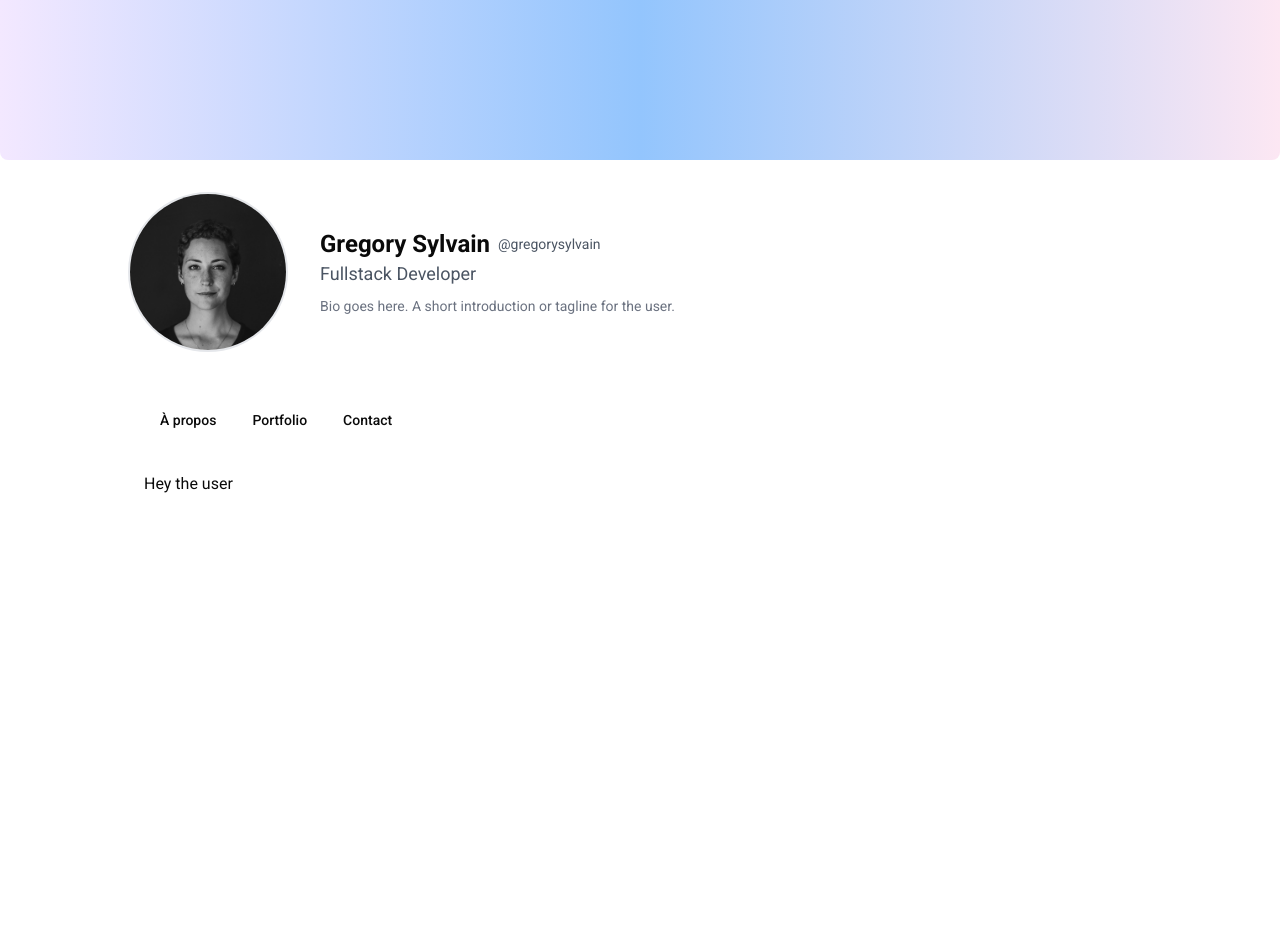
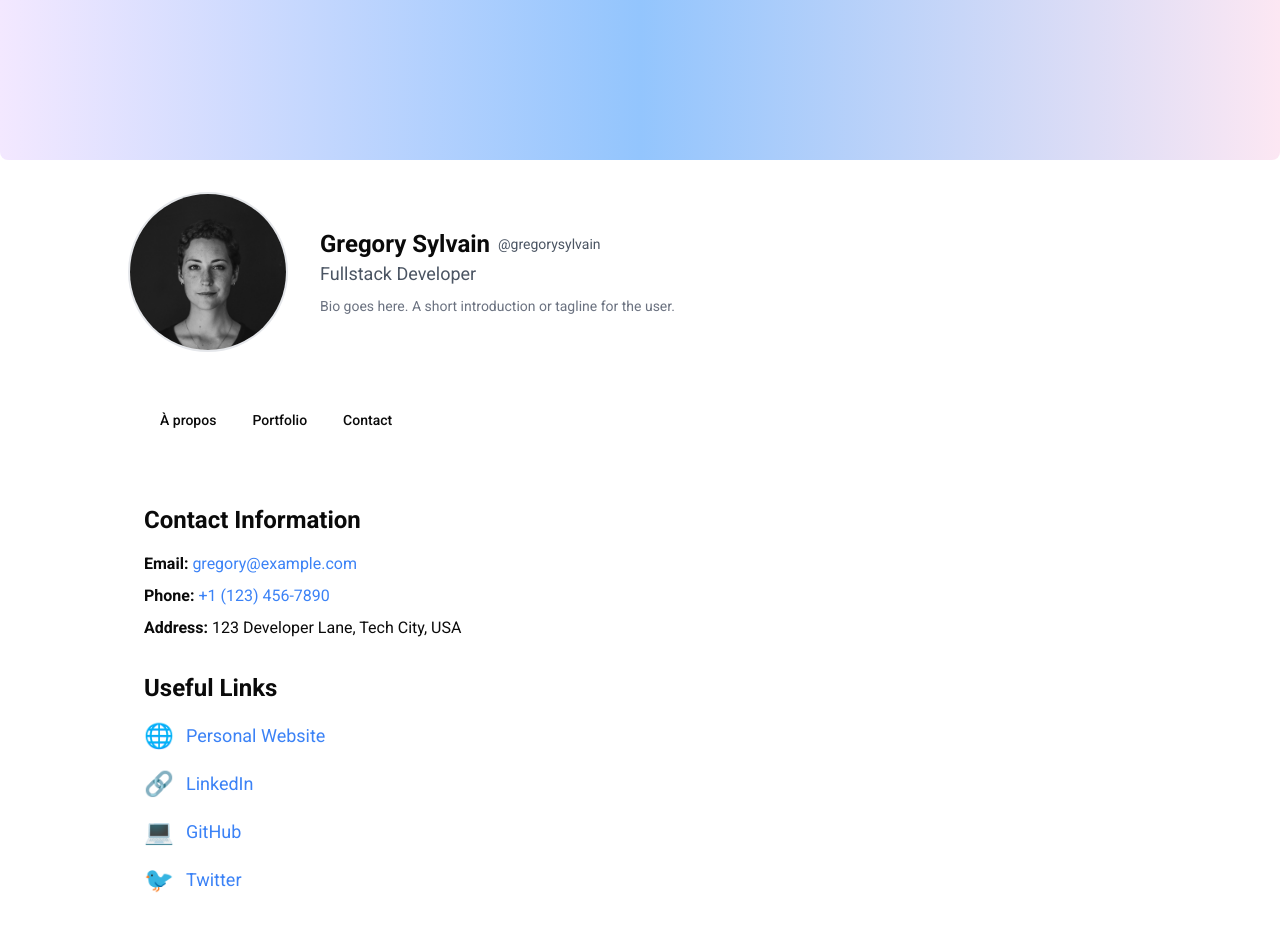
Before and after one commit to jgigrec323/procard-v1, a Next.js app: page /a-propos/contact in a window 1280 px wide. Shown: the top 932 px of the page. Before the commit the page ends 800 px from the top, so only its background shows below. Built offline with nearby package versions, Linux system fonts and the light colour scheme.

Commit message:
ajout de la page de contact avec les informations de contact et les liens utiles, création de la page de portfolio avec des projets

```diff
--- a/app/(routes)/[username]/(routes)/contact/page.tsx
+++ b/app/(routes)/[username]/(routes)/contact/page.tsx
@@ -1,5 +1,85 @@
 const UserContactPage = () => {
-  return <div>Hey the user</div>;
+  const contactInfo = {
+    email: "gregory@example.com",
+    phone: "+1 (123) 456-7890",
+    address: "123 Developer Lane, Tech City, USA",
+  };
+
+  const usefulLinks = [
+    {
+      label: "Personal Website",
+      link: "https://example.com",
+      icon: "🌐",
+    },
+    {
+      label: "LinkedIn",
+      link: "https://linkedin.com/in/gregory",
+      icon: "🔗",
+    },
+    {
+      label: "GitHub",
+      link: "https://github.com/gregory",
+      icon: "💻",
+    },
+    {
+      label: "Twitter",
+      link: "https://twitter.com/gregory",
+      icon: "🐦",
+    },
+  ];
+
+  return (
+    <div className="space-y-8 px-4  lg:px-0 py-8">
+      {/* Contact Info Section */}
+      <div>
+        <h2 className="text-2xl font-bold mb-4">Contact Information</h2>
+        <div className="space-y-2">
+          <p>
+            <span className="font-semibold">Email:</span>{" "}
+            <a
+              href={`mailto:${contactInfo.email}`}
+              className="text-blue-500 hover:underline"
+            >
+              {contactInfo.email}
+            </a>
+          </p>
+          <p>
+            <span className="font-semibold">Phone:</span>{" "}
+            <a
+              href={`tel:${contactInfo.phone}`}
+              className="text-blue-500 hover:underline"
+            >
+              {contactInfo.phone}
+            </a>
+          </p>
+          <p>
+            <span className="font-semibold">Address:</span>{" "}
+            {contactInfo.address}
+          </p>
+        </div>
+      </div>
+
+      {/* Useful Links Section */}
+      <div>
+        <h2 className="text-2xl font-bold mb-4">Useful Links</h2>
+        <ul className="space-y-4">
+          {usefulLinks.map((link, index) => (
+            <li key={index} className="flex items-center space-x-3">
+              <span className="text-2xl">{link.icon}</span>
+              <a
+                href={link.link}
+                target="_blank"
+                rel="noopener noreferrer"
+                className="text-blue-500 hover:underline text-lg"
+              >
+                {link.label}
+              </a>
+            </li>
+          ))}
+        </ul>
+      </div>
+    </div>
+  );
 };
 
 export default UserContactPage;
--- /dev/null
+++ b/app/(routes)/[username]/(routes)/portfolio/page.tsx
@@ -0,0 +1,55 @@
+const PortfolioPage = () => {
+  const projects = [
+    {
+      title: "E-commerce Website",
+      description: "A fully responsive e-commerce platform for a local store.",
+      image: "/images/img-profile.jpg",
+      link: "https://example.com",
+    },
+    {
+      title: "Photography Portfolio",
+      description: "A portfolio showcasing my landscape photography.",
+      image: "/images/img-profile.jpg",
+      link: "https://example.com",
+    },
+    {
+      title: "Mobile App Design",
+      description: "A mobile app UI/UX design for a food delivery service.",
+      image: "/images/img-profile.jpg",
+      link: "https://example.com",
+    },
+  ];
+
+  return (
+    <div className="space-y-8 px-4 md:px-0 sm:px-8 py-8">
+      <div className="grid grid-cols-1 sm:grid-cols-2 lg:grid-cols-4 gap-8">
+        {projects.map((project, index) => (
+          <div
+            key={index}
+            className="rounded-lg shadow-md overflow-hidden hover:shadow-2xl hover:scale-105 transition-transform duration-300"
+          >
+            <img
+              src={project.image}
+              alt={project.title}
+              className="w-full h-48 object-cover"
+            />
+            <div className="p-4 space-y-2">
+              <h3 className="text-lg font-semibold">{project.title}</h3>
+              <p className="text-sm text-gray-600">{project.description}</p>
+              <a
+                href={project.link}
+                target="_blank"
+                rel="noopener noreferrer"
+                className="text-blue-500 hover:underline text-sm"
+              >
+                View Project
+              </a>
+            </div>
+          </div>
+        ))}
+      </div>
+    </div>
+  );
+};
+
+export default PortfolioPage;
```
